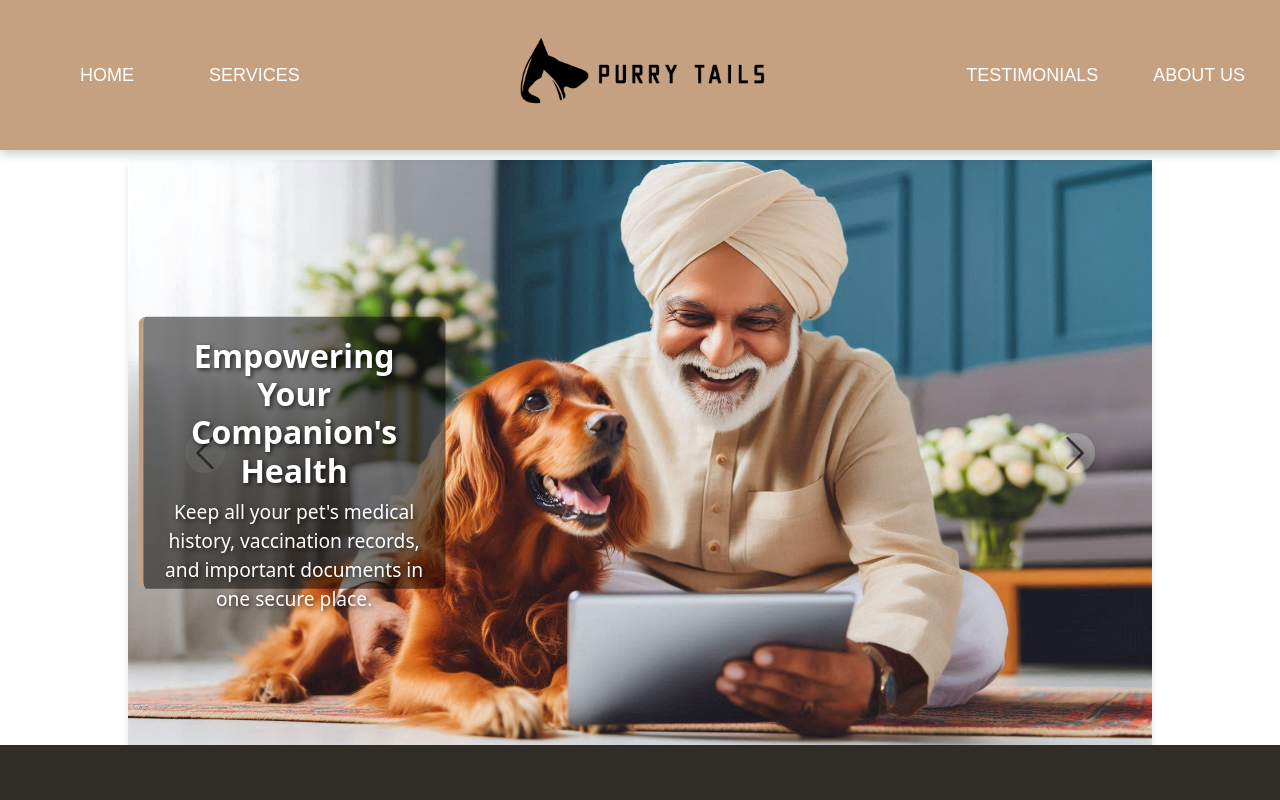
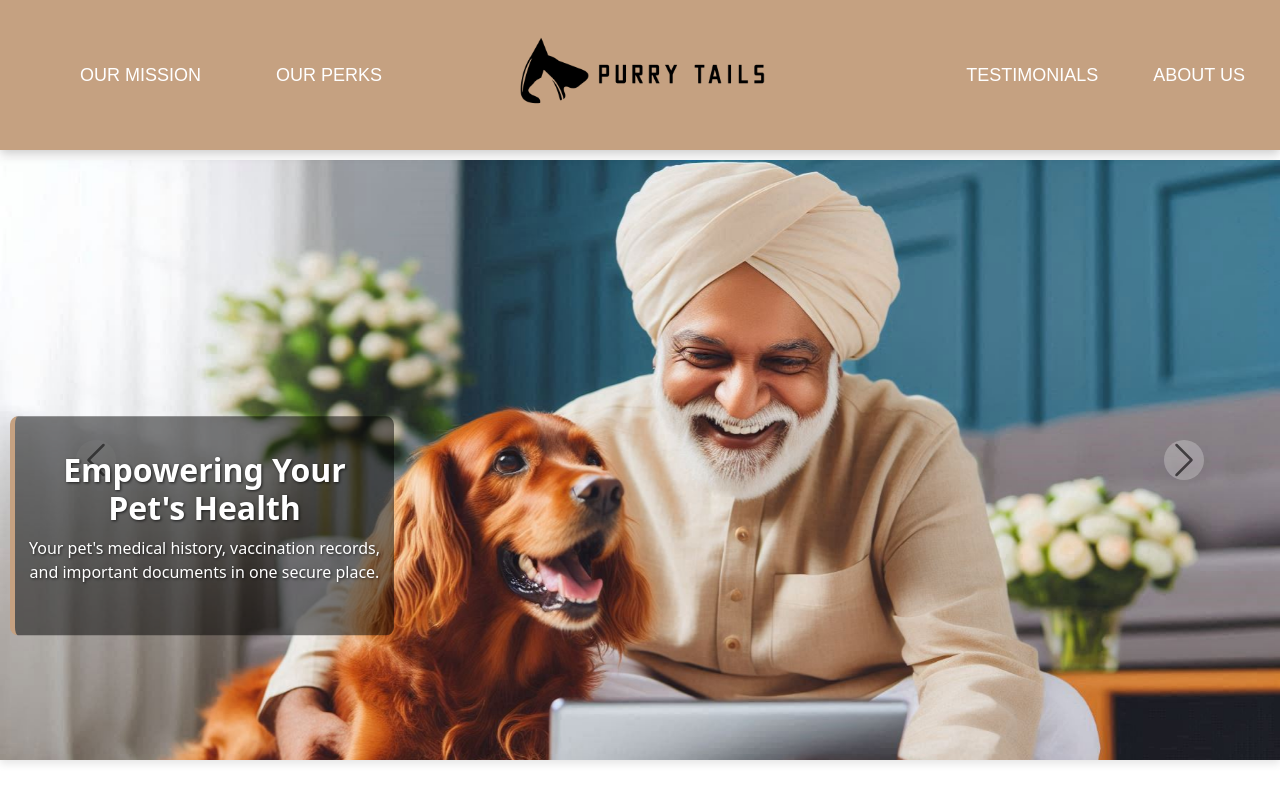
Before and after one commit to IvanaTechLLP/Purrytails, a React (Create React App) app in the folder frontend/: page / in a window 1280 px wide. Shown: the top 800 px of the page. Built offline with nearby package versions, Linux system fonts and the light colour scheme; a small style sheet from the web is missing.

Commit message:
Frontend Responsive LandingPage

```diff
--- a/frontend/src/components/LandingPage.css
+++ b/frontend/src/components/LandingPage.css
@@ -1,5 +1,5 @@
 /* Base Styles */
-@import url('https://fonts.googleapis.com/css2?family=Lora:wght@400;700&family=Playfair+Display:wght@400;700&display=swap');
+@import url('https://fonts.googleapis.com/css2?family=Lora:wght@400;700&family=Playfair+Display:wght@500;700&display=swap');
 .landing-container1 {
     display: flex;
     flex-direction: column;
@@ -21,6 +21,7 @@
     background-color:white;
     background-size: cover;
     background-position: center;
+    width: 100%;
 
     position: relative; /* Ensure proper positioning of the navbar */
 
@@ -43,8 +44,7 @@ body {
     justify-content: space-between;
     align-items: center;
     width: 100%;
-    max-width: 1200px;
-    margin-top: 130px; /* Adjust based on navbar height */
+    margin-top: 160px; /* Adjust based on navbar height */
   }
   .landing-content {
     position: relative;
@@ -87,7 +87,7 @@ body {
 
   }
 
-  @media (max-width: 400px) {
+  @media (max-width: 480px) {
     h1 {
       font-size: 2rem; /* Adjust font size for smaller screens */
     }
@@ -96,6 +96,30 @@ body {
       font-size: 1rem;
     }
   }
+  @media (max-width: 500px) {
+    .landing-nav {
+      display: flex;
+      flex-direction: column;
+      align-items: center;
+      padding: 1rem;
+      width: 100%;
+      height: 50%;
+    }
+
+    .nav-logo {
+      text-align: center;
+    }
+
+    .nav-logo img {
+      width: 150px; /* Adjust the size as necessary */
+    }
+
+    /* Hide the navigation links */
+    .landing-nav .nav-links {
+      display: none !important;
+  }
+}
+
 
 
 
@@ -160,19 +184,15 @@ body {
 }
 
 
-/* Center the logo */
-/* General Carousel Styles */
-
-
-/* Carousel Container */
 .carousel {
   margin-top: 160px;
   position: relative;
-  width: 80%;
-  height:80%;
+  width: 100%;
+  height:100%;
   max-height: 600px;
   overflow: hidden;
   box-shadow: 0 4px 8px rgba(0, 0, 0, 0.1);
+  margin-bottom: 50px;
 }
 
 /* Carousel Inner Items */
@@ -210,21 +230,11 @@ body {
   border-radius: 8px; /* Optional: Round the corners of the text box */
   margin-left: 10px;
 }
-/* Carousel Item */
-.carousel-item {
-  display: flex; /* Use flex to align items side by side */
-}
-
-/* Carousel Image */
-.carousel-item img {
-  width: 70%; /* Adjust width as needed */
-  height: auto;
-  object-fit: cover;
-}
 
 /* Caption Container */
 .carousel-caption {
   width: 30%; /* Adjust width as needed */
+  height: 30%;
   padding: 20px;
   color: #fff;
   text-shadow: 2px 2px 5px rgba(0, 0, 0, 0.7);
@@ -234,29 +244,35 @@ body {
   flex-direction: column; /* Align caption text vertically */
   justify-content: center; /* Center the caption content */
 }
+/* Carousel Item */
+.carousel-item {
+  display: flex; /* Use flex to align items side by side */
+}
+
+
 
 /* Optional: Style adjustments for responsiveness */
-@media (max-width: 400px) {
+@media (max-width: 500px) {
   .carousel-item {
       flex-direction: column; /* Stack image and caption on smaller screens */
   }
-
-  .carousel-item img,
   .carousel-caption {
-      width: 100%; /* Full width for smaller screens */
-      border-left: none; /* Remove left border */
+    width: 40%; /* Adjust width as needed */
+    height: 65%;
   }
+  .carousel-item img {
+    height: 400px;
+}
 }
 
 
-.carousel-caption h5 {
-  font-size: 2rem; /* Adjust the size of the heading */
-  font-weight: bold;
+/* Maintain sufficient padding and responsive text */
+.carousel-caption {
+  text-shadow: 1px 1px 3px rgba(0, 0, 0, 0.7); /* Adjust text shadow for readability */
+  padding: 10px;
 }
 
-.carousel-caption p {
-  font-size: 1.2rem; /* Adjust the size of the paragraph */
-}
+
 .carousel-control-prev,
 .carousel-control-next {
   width: 5%;
@@ -278,6 +294,24 @@ body {
   padding-bottom: 50px; /* Add some padding at the bottom */
 }
 
+.carousel-caption h5 {
+  font-size: 2rem; /* Size for the heading */
+  font-weight: bold; /* Make the heading bold */
+  margin-bottom: 0.5rem; /* Space between heading and paragraph */
+}
+
+.carousel-caption p {
+  font-size: 1rem; /* Size for the paragraph */
+}
+@media (max-width: 768px) {
+  .carousel-caption h5 {
+    font-size: 1.2rem; /* Adjust font size for smaller devices */
+  }
+
+  .carousel-caption p {
+    font-size: 0.8rem; /* Adjust font size for smaller devices */
+  }
+}
 
 .carousel-control-prev-icon,
 .carousel-control-next-icon {
@@ -310,20 +344,7 @@ body {
   border: 0;
 }
 
-@media (max-width: 400px) {
-  .carousel-caption {
-    bottom: 20px;
-    padding: 10px 20px;
-  }
 
-  .carousel-caption h5 {
-    font-size: 1.5rem;
-  }
-
-  .carousel-caption p {
-    font-size: 0.9rem;
-  }
-}
 
 
 
@@ -347,35 +368,8 @@ body {
 }
 
 /* Mobile Responsive Adjustments */
-@media (max-width: 400px) {
-  .landing-nav {
-    flex-direction: column;
-    padding: 15px;
-  }
 
-  .nav-logo {
-    margin-bottom: 15px;
-  }
 
-  .logo-image {
-    max-width: 100px;
-  }
-
-  .nav-links {
-    flex-direction: column;
-    margin-left: 0;
-    width: 100%;
-  }
-
-  .nav-links li {
-    margin: 10px 0;
-  }
-
-  .nav-links a {
-    padding: 10px 20px;
-    font-size: 1rem;
-  }
-}
 
 
 
@@ -425,7 +419,6 @@ body {
   margin-right: 15px;
   font-size: 18px;
   font-weight: 500;
-  font-family: 'Montserrat', sans-serif;
   text-transform: uppercase;
   color: #ffffff;
   text-decoration: none;
@@ -456,28 +449,10 @@ body {
   width: 100%; /* Underline effect on hover */
 }
 
-
-@media (max-width: 400px) {
-  .nav-links {
-    display: none; /* Hide links on mobile */
-  }
-  .hamburger-menu {
-    display: block; /* Add a hamburger icon */
-    font-size: 30px;
-    cursor: pointer;
-  }
-}
-
-
-
-
-
-
-
   /* Responsive Design */
 
   /* For tablets and smaller screens */
-  @media (max-width: 400px) {
+  @media (max-width: 500px) {
     .landing-content {
       flex-direction: column;
       margin-top: 120px; /* Increased space for smaller screens */
@@ -485,15 +460,6 @@ body {
 
 
 
-    .nav-links {
-      flex-direction: column;
-      align-items: flex-start;
-    }
-
-    .nav-links li {
-      margin-left: 0;
-      margin-bottom: 10px;
-    }
 
     .about-us-section {
       padding: 20px;
@@ -517,7 +483,7 @@ body {
   }
 
   /* For mobile screens */
-  @media (max-width: 400px) {
+  @media (max-width: 500px) {
     .landing-content {
       margin-top: 130px;
     }
@@ -528,16 +494,6 @@ body {
 
     .left-side p {
       font-size: 1rem;
-    }
-
-    .nav-links {
-      flex-direction: column;
-      align-items: flex-start;
-    }
-
-    .nav-links a {
-      font-size: 1rem;
-      padding: 8px 12px;
     }
 
     .about-us-section h1 {
@@ -560,10 +516,11 @@ body {
   .who-are-we-section {
     padding: 50px 20px;
     background-color: rgba(255, 255, 255, 0.9);
-    margin-top: 160px;
+
   }
 
   .who-are-we-content {
+
     display: flex;
     flex-direction: column; /* Changed to column to stack text above images */
     align-items: center; /* Center content */
@@ -605,7 +562,7 @@ body {
   }
 
   /* Responsive Design for Who Are We Section */
-  @media (max-width: 400px) {
+  @media (max-width: 500px) {
     .who-are-we-content {
       flex-direction: column; /* Maintain column layout for smaller screens */
     }
@@ -625,7 +582,7 @@ body {
     }
   }
 
-  @media (max-width: 400px) {
+  @media (max-width: 500px) {
     .who-are-we-text h1 {
       font-size: 2rem;
     }
@@ -641,6 +598,7 @@ body {
 
   /* Info Boxes Section Styles */
   .info-boxes-section {
+    width: 100%;
     display: flex;
     justify-content: space-around;
     padding: 50px 20px;
@@ -671,7 +629,7 @@ body {
   }
 
   /* Responsive Design for Info Boxes Section */
-  @media (max-width: 400px) {
+  @media (max-width: 500px) {
     .info-boxes-section {
       flex-direction: column;
       align-items: center;
@@ -741,15 +699,7 @@ body {
 }
 
 
-
-/* Responsive Design */
-@media (max-width: 400px) {
-  .perk-item {
-      flex: 1 1 calc(50% - 20px); /* Two items per row on tablet screens */
-  }
-}
-
-@media (max-width: 400px) {
+@media (max-width: 500px) {
   .perk-item {
       flex: 1 1 100%; /* One item per row on small mobile screens */
   }
@@ -768,7 +718,7 @@ body {
 }
 
 
-  @media (max-width: 400px) {
+  @media (max-width: 500px) {
     .info-number {
       font-size: 2.5rem;
     }
@@ -919,7 +869,7 @@ body {
     background-color: #0056b3;
   }
 
-  @media (max-width: 400px) {
+  @media (max-width: 500px) {
     .contact-us-info,
     .contact-us-form {
       width: 100%;
@@ -937,19 +887,3 @@ body {
 .services-intro {
     margin-bottom: 30px;
 }
-
-.cta-button {
-    display: inline-block;
-    margin-top: 15px;
-    padding: 10px 20px;
-    background-color: #3D4C9A; /* Button color */
-    color: white;
-    text-decoration: none;
-    border-radius: 5px;
-}
-
-.cta-button:hover {
-    background-color: #2F2C28; /* Darker shade on hover */
-}
-
-/* Other existing styles can remain */
--- a/frontend/src/components/LandingPage.js
+++ b/frontend/src/components/LandingPage.js
@@ -6,6 +6,18 @@ import 'bootstrap/dist/js/bootstrap.bundle.min.js';
 
 const LandingPage = () => {
   const [activeService, setActiveService] = useState(null);
+  const scrollToSection = (id) => {
+    const element = document.getElementById(id);
+    if (element) {
+      const offset = 150; // Height of your fixed navbar
+      const elementPosition = element.getBoundingClientRect().top + window.pageYOffset - offset;
+      window.scrollTo({
+        top: elementPosition,
+        behavior: "smooth"
+      });
+    }
+  }
+
 
   const reviews = [
     { author: "Dr. Sarah Johnson", text: "MedDox has revolutionized how we manage patient records. It's intuitive, secure, and incredibly efficient. Highly recommend!" },
@@ -14,51 +26,55 @@ const LandingPage = () => {
   ];
 
 
+
   return (
     <div className="landing-container">
       <nav className="landing-nav">
         <ul className="nav-links left-group">
-          <li><a href="#home" className="left">Home</a></li>
-          <li><a href="#services" className="left">Services</a></li>
+          <li><a onClick={() => scrollToSection("ourmission")} className="left">Our Mission</a></li>
+          <li><a onClick={() => scrollToSection("perks")} className="left">Our Perks</a></li>
         </ul>
 
         <div className="nav-logo">
+        <a href="#">
           <img src="/PT.png" alt="Doctor Dost Logo" className="logo-image" />
+          </a>
         </div>
 
         <ul className="nav-links right-group">
-          <li><a href="#reviews" className="right">Testimonials</a></li>
-          <li><a href="#about" className="right">About Us</a></li>
+          <li><a onClick={() => scrollToSection("reviews")} className="right">Testimonials</a></li>
+          <li><a onClick={() => scrollToSection("about")} className="right">About Us</a></li>
         </ul>
       </nav>
+
 
       {/* Carousel Section */}
       <div id="carouselExample" className="carousel slide" data-bs-ride="carousel">
         <div className="carousel-inner">
           <div className="carousel-item active">
             <img src="/c1.png" className="d-block w-100" alt="Slide 1" />
-            <div className="carousel-caption d-none d-md-block">
-              <h5>Empowering Your Companion's Health</h5>
-              <p>Keep all your pet's medical history, vaccination records, and important documents in one secure place.</p>
+            <div className="carousel-caption">
+              <h5>Empowering Your Pet's Health</h5>
+              <p>Your pet's medical history, vaccination records, and important documents in one secure place.</p>
             </div>
           </div>
           <div className="carousel-item">
             <img src="/c2.jpeg" className="d-block w-100" alt="Slide 2" />
-            <div className="carousel-caption d-none d-md-block">
+            <div className="carousel-caption">
               <h5>Access Anytime, Anywhere</h5>
               <p>Access your pet's information on-the-go, whether at the vet's office or during travel.</p>
             </div>
           </div>
           <div className="carousel-item">
             <img src="/c3.jpeg" className="d-block w-100" alt="Slide 3" />
-            <div className="carousel-caption d-none d-md-block">
+            <div className="carousel-caption ">
               <h5>Share with Caregivers</h5>
               <p>Easily share your pet's records with vets, pet sitters, and family members for better care.</p>
             </div>
           </div>
           <div className="carousel-item">
             <img src="/Designer.png" className="d-block w-100" alt="Slide 3" />
-            <div className="carousel-caption d-none d-md-block">
+            <div className="carousel-caption ">
               <h5>Join Our Pet Community</h5>
               <p>Connect with fellow pet owners for tips, support, and shared experiences</p>
             </div>
@@ -105,7 +121,7 @@ const LandingPage = () => {
       </div>
       </div>
       <div id="whoweare" className="who-are-we-section">
-        <div className="who-are-we-content">
+        <div id ="ourmission" className="who-are-we-content">
         <div className="who-are-we-text">
             <h1>Medication Errors Happen to Pets, Too</h1>
             <p>Medication errors in pets are a significant concern in veterinary care, often leading to serious health consequences. Many pet owners are unaware of the potential for these errors, and communication breakdowns between veterinarians and owners contribute to the issue.</p>
--- a/frontend/src/components/footer.js
+++ b/frontend/src/components/footer.js
@@ -2,6 +2,17 @@ import React from "react";
 import "./footer.css";  // Create a new CSS file for styling the footer
 
 const Footer = () => {
+  const scrollToSection = (id) => {
+    const element = document.getElementById(id);
+    if (element) {
+      const offset = 150; // Height of your fixed navbar
+      const elementPosition = element.getBoundingClientRect().top + window.pageYOffset - offset;
+      window.scrollTo({
+        top: elementPosition,
+        behavior: "smooth"
+      });
+    }
+  }
   return (
     <footer className="footer">
       <div className="footer-left">
@@ -11,10 +22,10 @@ const Footer = () => {
       <div className="footer-center">
         <div className="footer-nav">
           <ul>
-          <li><a href="#home">Home</a></li>
-          <li><a href="#services">Services</a></li>
-          <li><a href="#reviews">Testimnonials</a></li>
-          <li><a href="#about">About Us</a></li>
+          <li><a onClick={() => scrollToSection("ourmission")}>Our Mission</a></li>
+          <li><a onClick={() => scrollToSection("perks")} className="left">Our Perks</a></li>
+          <li><a onClick={() => scrollToSection("reviews")}>Testimnonials</a></li>
+          <li><a onClick={() => scrollToSection("about")}>About Us</a></li>
           </ul>
         </div>
       </div>
```
Also changed, not shown: frontend/src/components/footer.css (indentation only).
